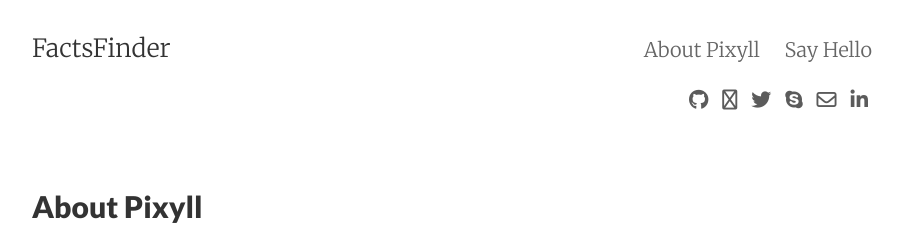
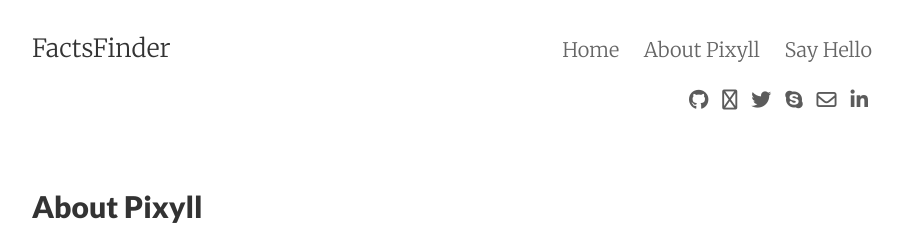
Before and after one commit to factsfinder/blog, a Jekyll site: the page built from about.md, in a window 1280 px wide. Shown: the top 232 px of the page, without its empty margins (188-1091 px from the left). Built offline with Jekyll 4.4.1, drawn with Linux system fonts in a browser that asks for light colours; nearby versions of some CDN libraries.

Commit message:
changed navigation

```diff
--- a/_includes/navigation.html
+++ b/_includes/navigation.html
@@ -1,3 +1,4 @@
+<a href="https://factsfinder.me">Home</a>
 {% for page in site.pages %}
     {% if page.tags contains "about" %}
         <a href="{{ page.url }}">{{ page.title }}</a>
```
